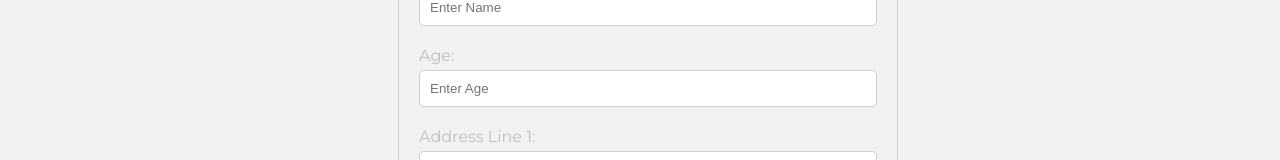
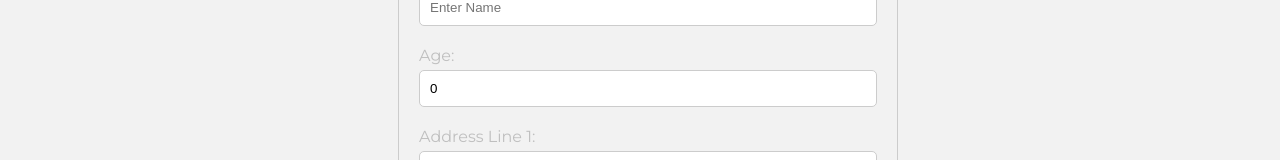
Before and after one commit to Tommysmith91/LearningReact, a React (Create React App) app: page /createemployeeform in a window 1280 px wide. Shown: the part 229-389 px from the top of the page. Built offline with nearby package versions, Linux system fonts and the light colour scheme.

Commit message:
Got creation working with the form and hitting my api service, added delete and get functionality

```diff
--- a/src/ApiServices/EmployeeService.js
+++ b/src/ApiServices/EmployeeService.js
@@ -8,22 +8,41 @@ function EmployeeService()
     const employeeService = axios.create({baseURL: API_BASE_URL});
 
     const [employee,setEmployee] = useState(null);
-    const [error,setError] = useState("");
 
 const CreateEmployee = async (newEmployee) => {
     try {
         const response = await employeeService.post('/employees', newEmployee);
-        return setEmployee(response.data);
+        setEmployee(response.data);
     } catch (error) {
-        setError('Error creating employee')
+        throw error;
+    }
+};
+const DeleteEmployee = async(id) => {
+    try{
+        await employeeService.delete(`/employees/${id}`);
+    }catch(error){
+        throw error;
+    }
+};
+const GetEmployees = async () => {
+    try
+    {
+       const response = await employeeService.get('/employees');
+       console.log(response);
+       return response;
+
+    }
+    catch(error){
+        throw error;
     }
 };
 
 
 return {
     employee,
-    error,
-    CreateEmployee
+    CreateEmployee,
+    DeleteEmployee,
+    GetEmployees
 }
 }
 
--- a/src/Components/Form.js
+++ b/src/Components/Form.js
@@ -6,7 +6,15 @@ const ReusableForm = ({ formTitle,fields, onSubmit,submitButtonText }) => {
   const [formData, setFormData] = useState(() => {
     const initialData = {};
     fields.forEach((field) => {
-      initialData[field.name] = field.type === 'checkbox' ? false : '';
+      let initialValue;
+      if(field.type === 'checkbox')
+      {
+        initialValue = false;
+      }
+      if(field.type ==='number'){
+        initialValue = 0;
+      }
+      initialData[field.name] = initialValue;
     });
     return initialData;
   });
@@ -19,16 +27,13 @@ const ReusableForm = ({ formTitle,fields, onSubmit,submitButtonText }) => {
       let parsedNo = parseInt(value,10);
       parsedValue = !isNaN(parsedNo) ? parsedNo : 0;
     }
-    if(type === 'date' && value === ''){
-        value = "2000-01-01";
-    }
     setFormData((prevFormData) => ({
       ...prevFormData,
       [name]: type === 'checkbox' ? checked : parsedValue
     }));
   };
 
-  const handleSubmit = (event) => {
+  const handleSubmit = async (event) => {
     event.preventDefault();
     onSubmit(formData);
   };
--- a/src/Pages/CreateEmployeeForm.js
+++ b/src/Pages/CreateEmployeeForm.js
@@ -1,12 +1,13 @@
 import '../Styles/App.css';
 import ReusableForm from '../Components/Form';
 import EmployeeService from '../ApiServices/EmployeeService';
+import { useState } from 'react';
 
 
 export default function CreateEmployeeForm() {
   const formFields = [
     { name: 'name', label: 'Name', type: 'text', placeholder: 'Enter Name' },
-    { name: 'age', label: 'Age', type: 'number', placeholder: 'Enter Age' },
+    { name: 'age', label: 'Age', type: 'number', placeholder: 'Enter Age', value: 0 },
     {name:'addressline1',label:'Address Line 1', type:'text', placeholder: '64 Zoo Lane'},
     {name:'addressline2',label:'Address Line 2', type:'text',placeholder:'Zoopington'},
     {name:'city/town',label:'City/Town', type:'text',placeholder: 'Chester'},
@@ -15,14 +16,24 @@ export default function CreateEmployeeForm() {
     {name:'employmentstartdate',label: 'Employment Start Date',type:'date'},
     {name:'hasrighttowork',label:'Has Right To Work In UK', type:'checkbox'}
    ]
+   const [resultMessage,setResultMessage] = useState('');
    const employeeService = EmployeeService();
 
+
    const onSubmit = async (event) => {
+    try{
       console.log(event);
       await employeeService.CreateEmployee(event);
+      setResultMessage(<p style={{ color: 'green', fontWeight: 'bold', textAlign: 'center' }}>Employee Successfully Created!</p>);
+    }
+    catch(error){
+      setResultMessage(<p style={{ color: 'red', fontWeight: 'bold', textAlign: 'center' }}>Failed To Create Employee!</p>);
+    }
+
     };
   return (
     <div>
+      {resultMessage && <p>{resultMessage}</p>}
     <ReusableForm formTitle="Create Employee" onSubmit={onSubmit} fields={formFields}
     submitButtonText="Create"/>
     </div>
--- a/src/Pages/HomePage.js
+++ b/src/Pages/HomePage.js
@@ -1,9 +1,34 @@
 import React from "react";
+import EmployeeService from '../ApiServices/EmployeeService';
+import { useState,useEffect } from 'react';
 
 export default function HomePage() {
+
+   const [employees,setEmployees] = useState([]);
+   const employeeService = EmployeeService();
+
+   useEffect(() => {
+    async function FetchEmployees(){
+    try{
+
+      const response = await employeeService.GetEmployees();
+      setEmployees(response.data);
+    }
+    catch(error){
+      console.log(error);
+    }
+  }
+  FetchEmployees();
+   },[]);
+
     return (
       <div className='container'>
         <h1>Home </h1>
+        <ul>
+        {employees.map(employee => (
+          <li key={employee.id}>{employee.name}</li>
+        ))}
+      </ul>
       </div>
     )
   }
```
